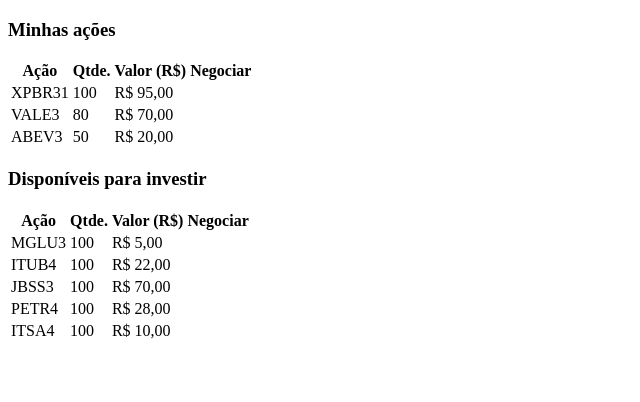
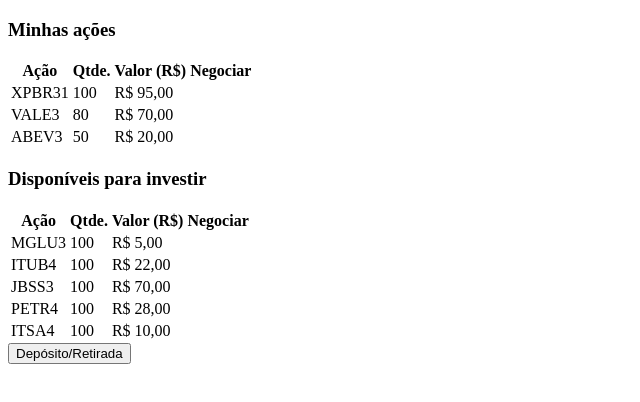
Before and after one commit to Caiopadilha2/desafio-xp, a React (Create React App) app in the folder desafio-xp/: page /negociation in a window 1280 px wide. Shown: the top 402 px of the page, without its empty margins (0-640 px from the left). Built offline with nearby package versions, Linux system fonts and the light colour scheme.

Commit message:
feat: botão para ir para depósito/saque e componente header na tela de negociação de ações

```diff
--- a/desafio-xp/src/components/NegociationComponent.jsx
+++ b/desafio-xp/src/components/NegociationComponent.jsx
@@ -1,8 +1,14 @@
 import React from 'react';
+import { useHistory } from 'react-router-dom';
 import { myStocks, StocksToBy } from '../data';
+import HeaderComponent from './HeaderComponent';
 
-const NegociationComponent = () => (
+const NegociationComponent = () => {
+  const history = useHistory();
+
+  return (
     <div>
+      <HeaderComponent />
       <h3>Minhas ações</h3>
       <table>
         <thead>
@@ -48,8 +54,16 @@
         </tbody>
 
       </table>
+      <button
+        type="button"
+        onClick={ () => history.push('/balance') }
+      >
+        Depósito/Retirada
+
+      </button>
     </div>
   );
+};
 
 export default NegociationComponent;
 
```
Lines whose indentation alone changed are shown as unchanged.
